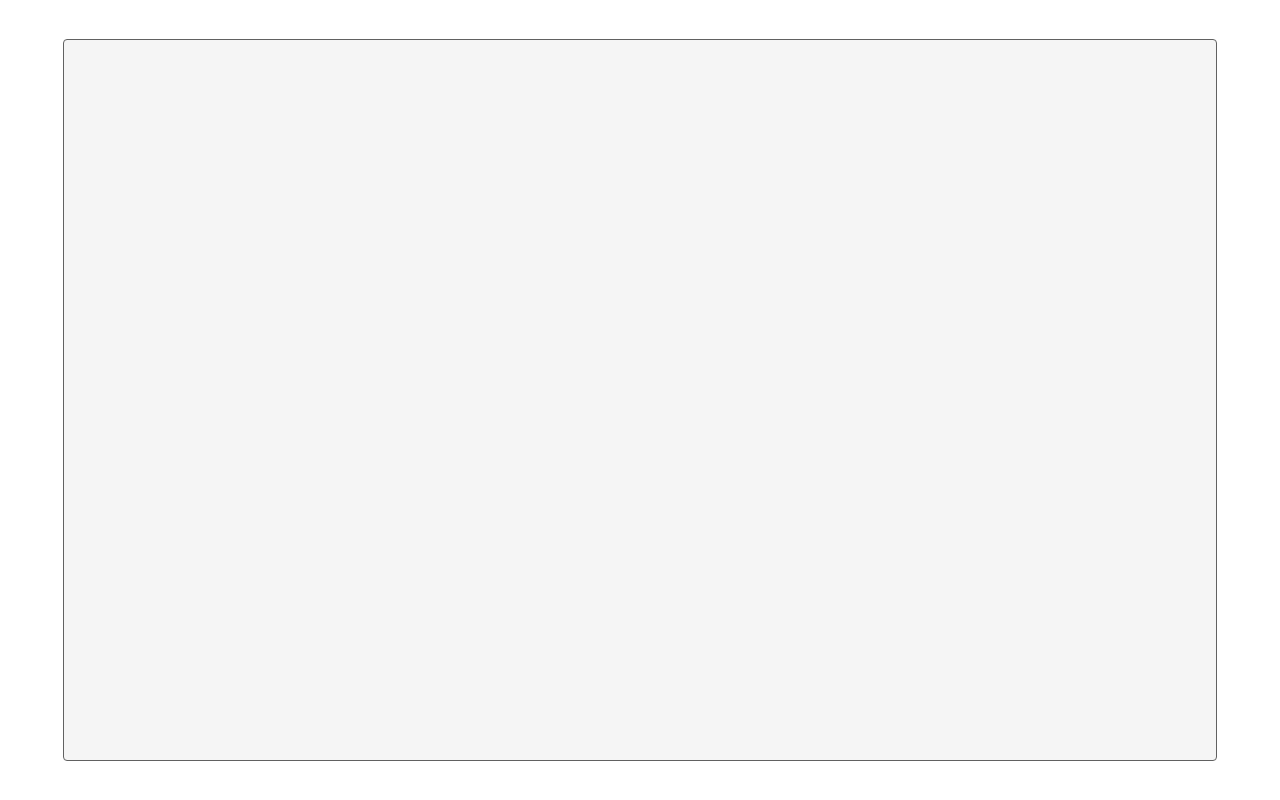
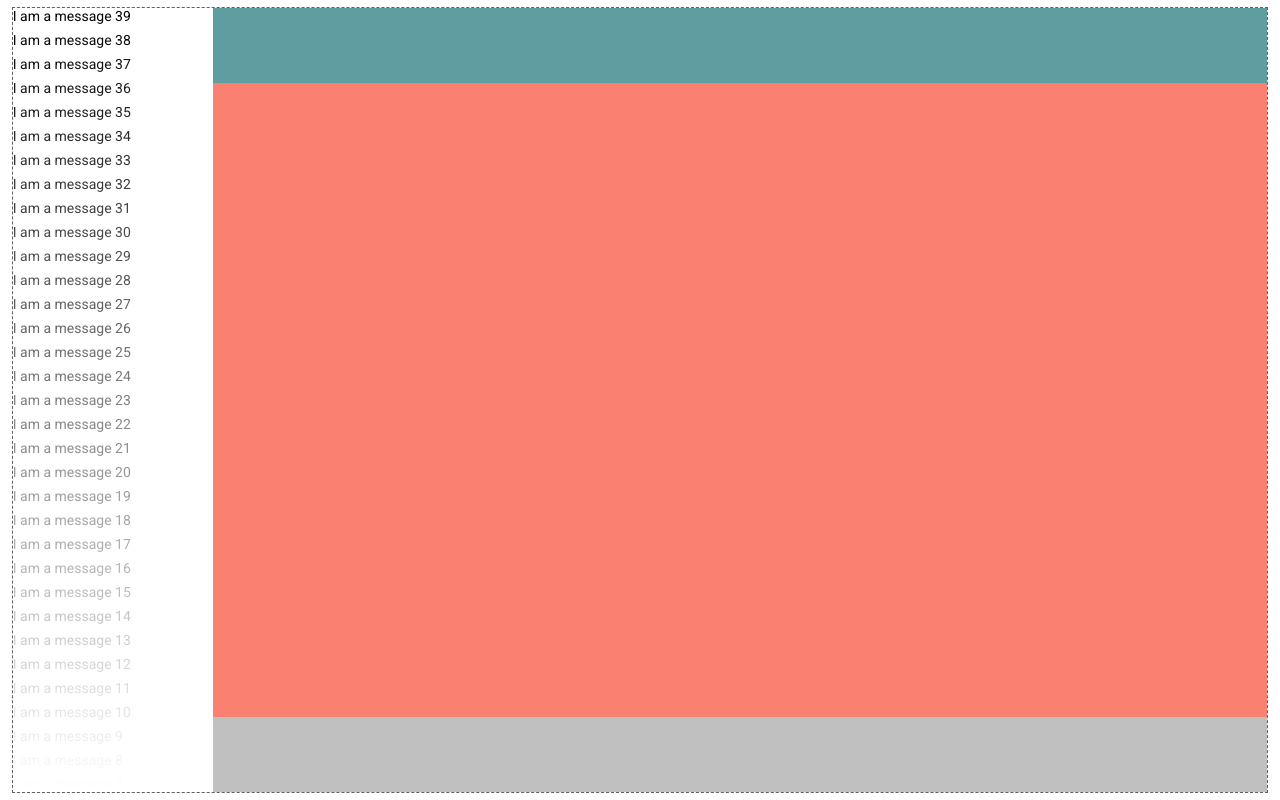
Before and after one commit to penkar/steamed, a website built with webpack: page index.html in a window 1280 px wide. Built offline with nearby package versions, Linux system fonts and the light colour scheme.

Commit message:
Additional compontes added & they all fit into their own place.

```diff
--- a/index.html
+++ b/index.html
@@ -3,13 +3,15 @@
   <head>
     <meta charset="UTF-8">
     <title>Steamed</title>
+    <link href="https://fonts.googleapis.com/css?family=Roboto" rel="stylesheet">
   </head>
 
   <body>
     <div id="wrapper">
       <div id="header"></div>
       <div id="messages"></div>
-      <div id="appplication"></div>
+      <div id="messages-cover"></div>
+      <div id="application"></div>
       <div id="footer"></div>
       <div id="modal"></div>
     </div>
--- a/src/css/app.scss
+++ b/src/css/app.scss
@@ -0,0 +1,4 @@
+* {
+  font-family: Roboto;
+  font-size: 14px;
+}
--- a/src/css/application.scss
+++ b/src/css/application.scss
@@ -0,0 +1,8 @@
+#application {
+  position: absolute;
+  right: 0px;
+  top: 75px;
+  bottom: 75px;
+  left: 200px;
+  background-color: salmon;
+}
--- a/src/css/footer.scss
+++ b/src/css/footer.scss
@@ -0,0 +1,8 @@
+#footer {
+  position: absolute;
+  left: 200px;
+  right: 0px;
+  bottom: 0px;
+  height: 75px;
+  background-color: silver;
+}
--- a/src/css/header.scss
+++ b/src/css/header.scss
@@ -0,0 +1,8 @@
+#header {
+  position: absolute;
+  left: 200px;
+  right: 0px;
+  top: 0px;
+  height: 75px;
+  background-color: cadetblue;
+}
--- a/src/css/messages.scss
+++ b/src/css/messages.scss
@@ -0,0 +1,23 @@
+#messages, #messages-cover {
+  position: absolute;
+  top: 0px;
+  bottom: 0px;
+  left: 0px;
+  width: 200px;
+}
+#messages {
+  background-color: #ffffff;
+  display: flex;
+  flex-direction: column-reverse;
+  justify-content: flex-end;
+  overflow: hidden;
+
+  >div.message {
+    margin-bottom: 8px;
+  }
+}
+
+#messages-cover {
+  height: 100%;
+  background: linear-gradient( rgba(255, 255, 255, 0) 0%, rgba(255, 255, 255, 1) 100% );
+}
--- a/src/css/wrapper.scss
+++ b/src/css/wrapper.scss
@@ -1,8 +1,8 @@
 #wrapper {
-  height: 90vh;
-  width: 90vw;
+  height: 98vh;
+  width: 98vw;
+  background-color: $bw200;
+  border: dashed 1px $bw700;
 
-  background-color: $bw200;
-  border: solid 1px $bw700;
-  border-radius: 4px;
+  position: relative;
 }
--- a/src/index.js
+++ b/src/index.js
@@ -4,7 +4,6 @@ import App from './js/app.js'
 
 function init() {
   window.app = App;
-  console.log('hello');
 }
 
 window.onload = init();
--- a/src/index.scss
+++ b/src/index.scss
@@ -34,7 +34,7 @@ body {
 
   margin: 0px;
   height: 100vh;
-  width:100vw;
+  width: 100vw;
   display: flex;
   justify-content: center;
   align-items: center;
--- a/src/js/app.js
+++ b/src/js/app.js
@@ -12,6 +12,9 @@ class App {
   messages = Messages;
   modal = Modal;
   wrapper = Wrapper;
+  constructor() {
+    console.log(this);
+  }
 }
 
 export default (new App)
--- a/src/js/application.js
+++ b/src/js/application.js
@@ -1,6 +1,8 @@
 class Application {
   element = document.getElementById('application');
+  constructor() {
 
+  }
 }
 
 export default (new Application);
--- a/src/js/messages.js
+++ b/src/js/messages.js
@@ -1,5 +1,16 @@
+import { DCE } from './utilities.js';
+
 class Messages {
   element = document.getElementById('messages');
+  constructor() {
+    this.messages = [];
+    for(let i = 0; i < 40; i++) {this.createMessage();}
+  }
+  createMessage = (text) => {
+    if(!text) text = `I am a message ${this.element.children.length}`;
+    let node = DCE({text, className:'message'});
+    this.element.appendChild(node);
+  }
 
 }
 
--- /dev/null
+++ b/src/js/utilities.js
@@ -0,0 +1,6 @@
+export function DCE({type, text, className}) {
+  const element = document.createElement(type || 'div');
+  if(text) element.innerText = text;
+  if(className) element.classList = [className];
+  return element;
+}
```
